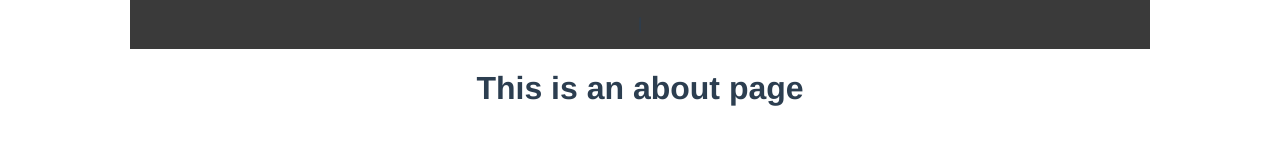
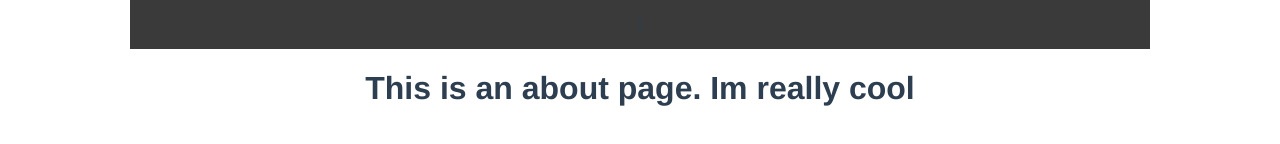
Before and after one commit to Software-Engineering-Dearborn-Team/FC-New_Website, a Vue app: page /about in a window 1280 px wide. Shown: the part 398-542 px from the top of the page. Built offline with nearby package versions, Linux system fonts and the light colour scheme.

Commit message:
login and sign up added from main into routing

```diff
--- a/package.json
+++ b/package.json
@@ -9,6 +9,7 @@
   },
   "dependencies": {
     "core-js": "^3.8.3",
+    "serve": "^14.2.0",
     "vue": "^2.6.14",
     "vue-router": "^3.5.1"
   },
--- a/src/components/About.vue
+++ b/src/components/About.vue
@@ -1,5 +1,5 @@
 <template>
     <div class="about">
-      <h1>This is an about page</h1>
+      <h1>This is an about page. IM cool</h1>
     </div>
   </template>
--- a/src/router/index.js
+++ b/src/router/index.js
@@ -3,6 +3,7 @@ import VueRouter from 'vue-router'
 import HomeView from '../views/HomeView.vue'
 
 Vue.use(VueRouter)
+
 
 const routes = [
   {
@@ -17,6 +18,9 @@ const routes = [
     // this generates a separate chunk (about.[hash].js) for this route
     // which is lazy-loaded when the route is visited.
     component: () => import(/* webpackChunkName: "about" */ '../views/AboutView.vue')
+
+
+
   }
 ]
 
--- a/src/views/AboutView.vue
+++ b/src/views/AboutView.vue
@@ -1,5 +1,5 @@
 <template>
   <div class="about">
-    <h1>This is an about page</h1>
+    <h1>This is an about page. Im really cool</h1>
   </div>
 </template>
```
Also changed, not shown: 1 other file (tests, documents, lock files or other folders).
